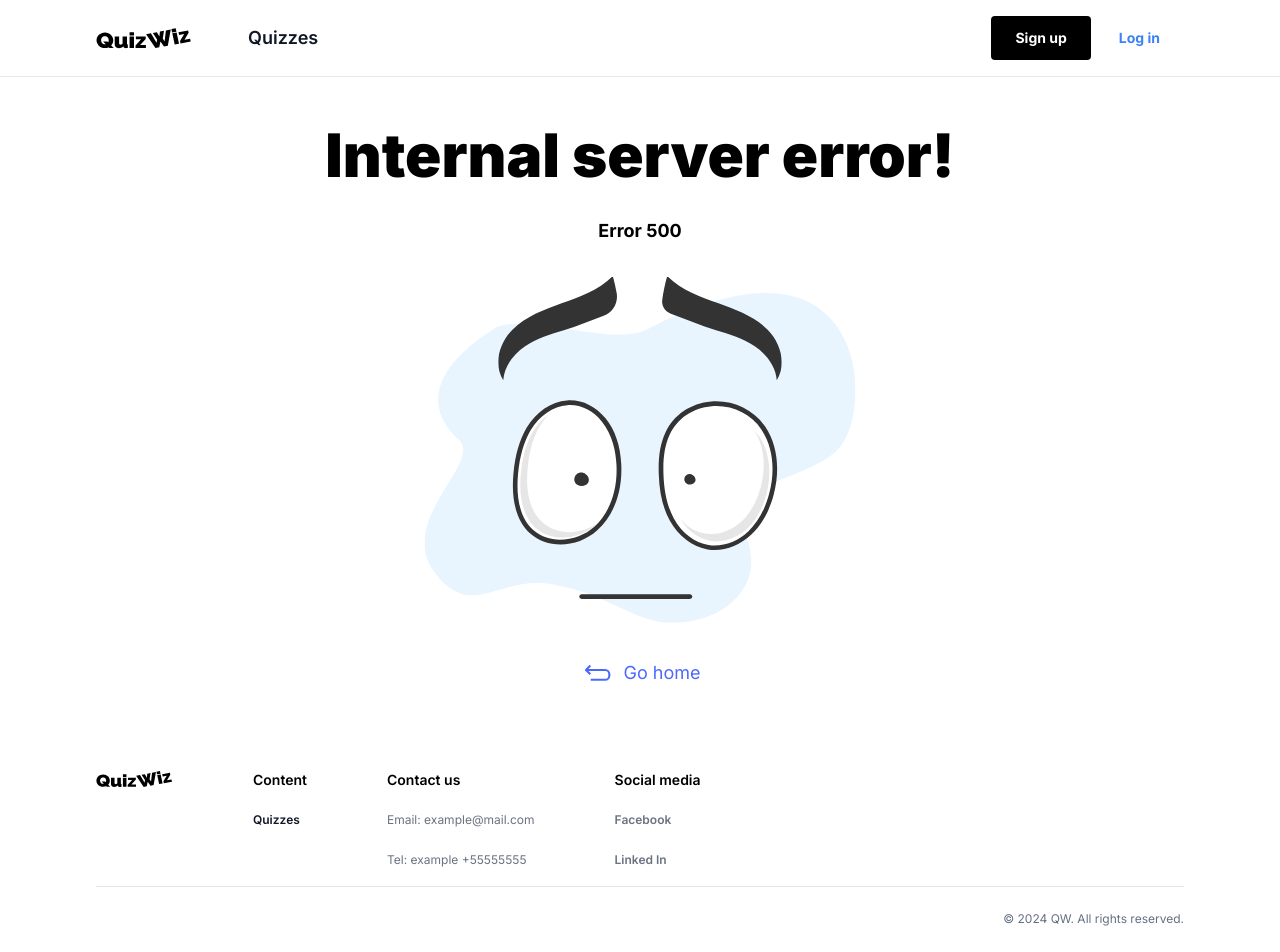
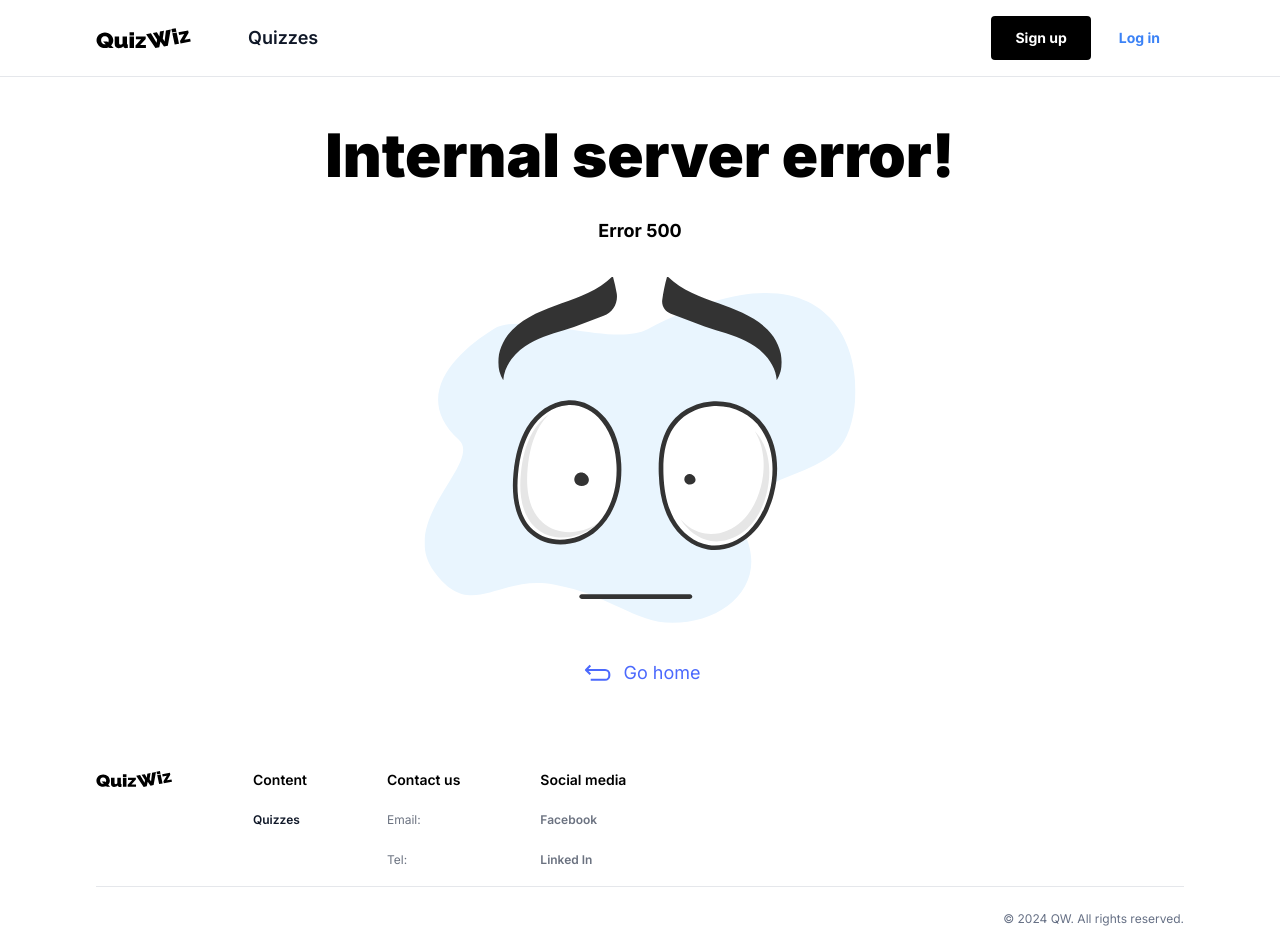
Before and after one commit to SousouBer/quizwiz-frontend, a Vue app: page /server-error in a window 1280 px wide. Shown: the top 952 px of the page. Built offline with nearby package versions, Linux system fonts and the light colour scheme; no server answers.

Commit message:
feat: display contacts info in the footer

```diff
--- a/src/components/LinkSocialMedia.vue
+++ b/src/components/LinkSocialMedia.vue
@@ -1,11 +1,11 @@
 <template>
   <div class="mb-4">
-    <router-link
-      :to="link"
+    <a
+      :href="link"
       class="text-xs text-gray-500 font-semibold hover:text-gray-600 transition-colors duration-300 ease-in-out"
     >
-      <slot></slot>
-    </router-link>
+      <slot />
+    </a>
   </div>
 </template>
 
--- a/src/components/shared/TheFooter.vue
+++ b/src/components/shared/TheFooter.vue
@@ -9,16 +9,24 @@
       <div>
         <h4 class="text-sm font-semibold mb-4">Contact us</h4>
         <div class="mb-4">
-          <span class="text-xs text-gray-500">Email: example@mail.com</span>
+          <span class="text-xs text-gray-500"
+            >Email: {{ contacts?.email }}</span
+          >
         </div>
         <div>
-          <span class="text-xs text-gray-500">Tel: example +55555555</span>
+          <span class="text-xs text-gray-500"
+            >Tel: {{ contacts?.telephone }}</span
+          >
         </div>
       </div>
       <div>
         <h4 class="text-sm font-semibold mb-4">Social media</h4>
-        <link-social-media link="/landing">Facebook</link-social-media>
-        <link-social-media link="/landing">Linked In</link-social-media>
+        <link-social-media :link="contacts?.facebook"
+          >Facebook</link-social-media
+        >
+        <link-social-media :link="contacts?.linkedin"
+          >Linked In</link-social-media
+        >
       </div>
     </div>
     <div class="pt-6 border-t flex sm:justify-end">
@@ -40,5 +48,11 @@ export default {
     LinkQuizzes,
     IconQuizWizMain,
   },
+
+  computed: {
+    contacts() {
+      return this.$store.getters.contacts;
+    },
+  },
 };
 </script>
--- a/src/store/quiz/mutations.js
+++ b/src/store/quiz/mutations.js
@@ -119,6 +119,6 @@ export default {
   },
 
   setContacts(state, payload) {
-    state.contacts = payload;
+    state.contacts = payload.contacts;
   },
 };
```
